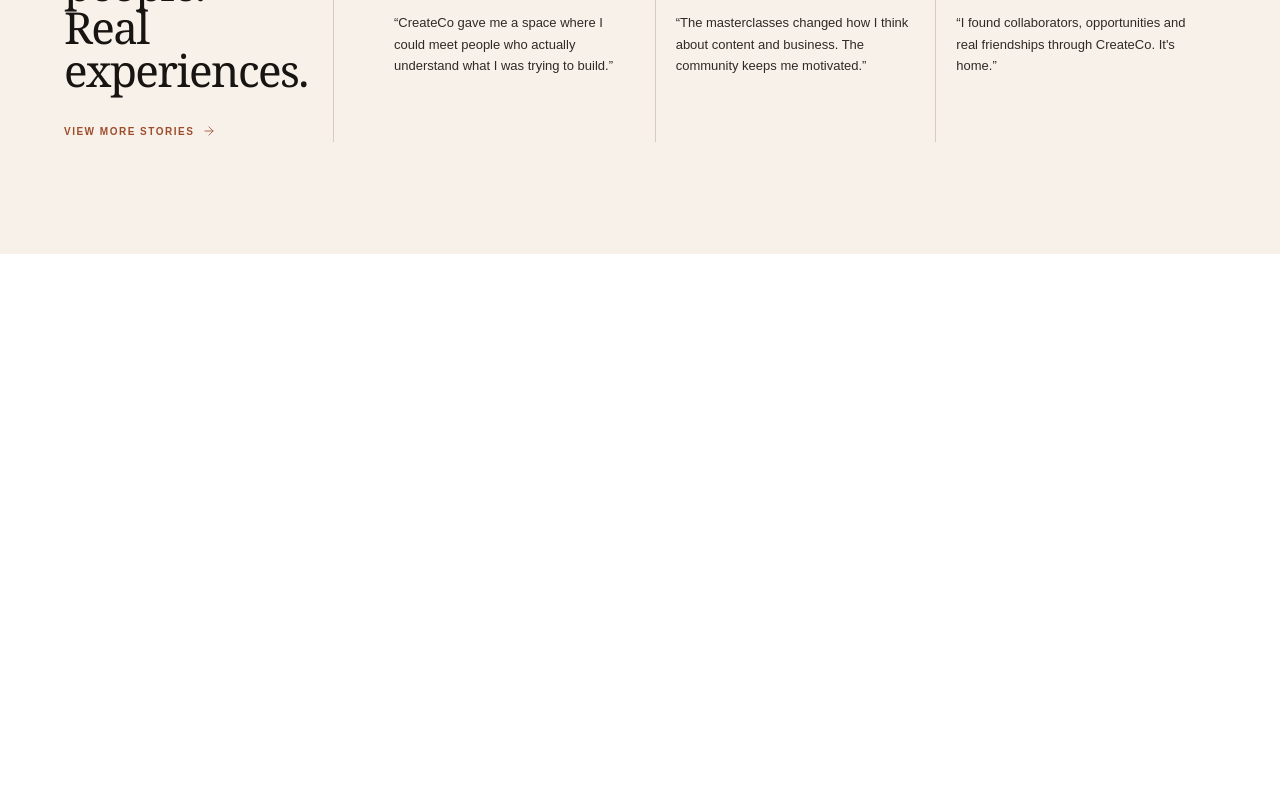
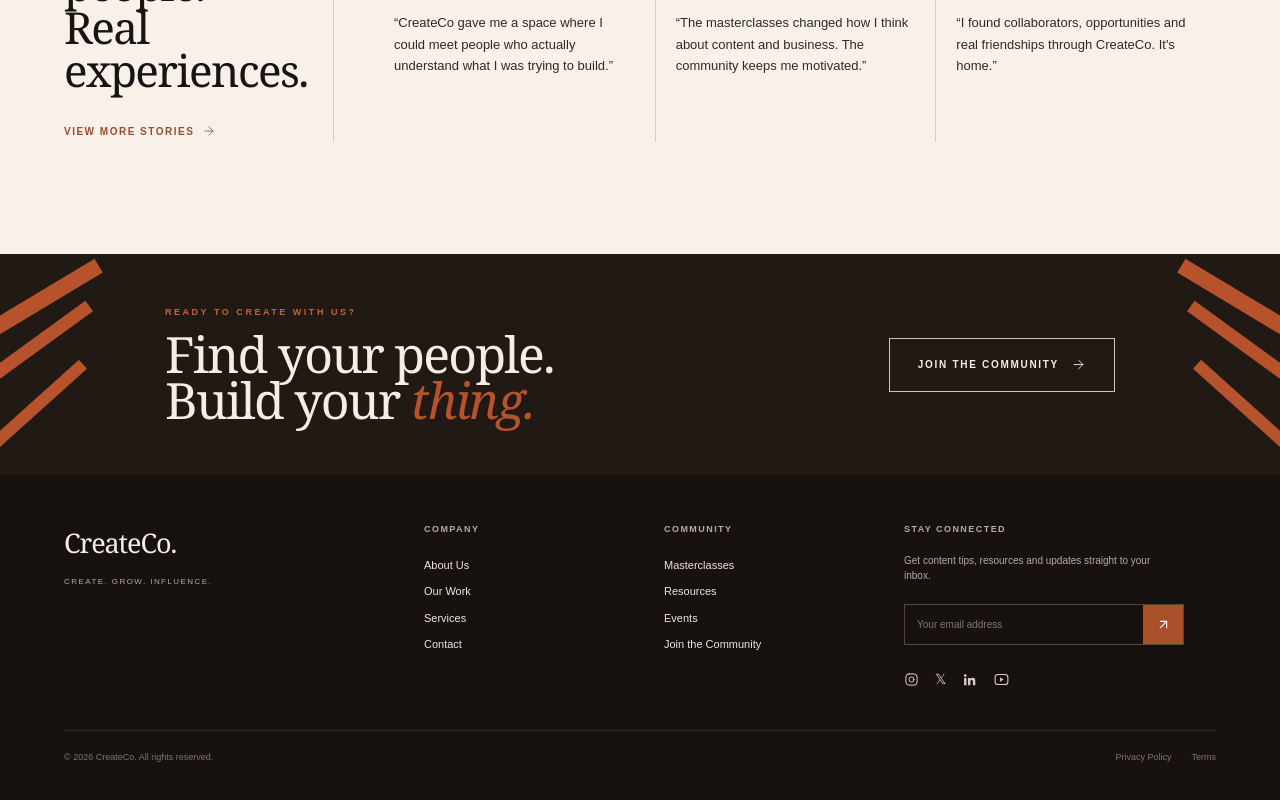
Before and after one commit to Victor4life/createco, a Next.js app: page /community in a window 1280 px wide. Shown: the part 3294-4094 px from the top of the page. Before the commit the page ends 3548 px from the top, so only its background shows below. Built offline with nearby package versions, Linux system fonts and the light colour scheme.

Commit message:
Add CommunityCTA component and integrate it into CommunityPage; include Footer

```diff
--- a/app/community/page.tsx
+++ b/app/community/page.tsx
@@ -1,9 +1,11 @@
 import Community from "@/components/Community";
 import CommunityBenefits from "@/components/community/CommunityBenefits";
+import CommunityCTA from "@/components/community/CommunityCTA";
 import CommunityEvents from "@/components/community/CommunityEvent";
 import CommunityIntro from "@/components/community/CommunityIntro";
 import CommunityStatement from "@/components/community/CommunityStatement";
 import CommunityStories from "@/components/community/CommunityStories";
+import Footer from "@/components/Footer";
 import Navbar from "@/components/Navbar";
 
 export default function CommunityPage() {
@@ -67,6 +69,8 @@ export default function CommunityPage() {
       <CommunityStatement />
       <CommunityEvents />
       <CommunityStories />
+      <CommunityCTA />
+      <Footer />
 
       {/* MORE SECTIONS COMING NEXT */}
     </main>
--- /dev/null
+++ b/components/community/CommunityCTA.tsx
@@ -0,0 +1,64 @@
+import { ArrowRight } from "lucide-react";
+
+export default function CommunityCTA() {
+  return (
+    <section
+      id="join"
+      className="relative overflow-hidden bg-[#211914]"
+    >
+      {/* Left brush strokes */}
+      <div className="pointer-events-none absolute -left-4 top-1/2 hidden -translate-y-1/2 sm:block">
+        <div className="relative h-[180px] w-[150px]">
+          <span className="absolute left-[-20px] top-[20px] block h-[16px] w-[145px] rotate-[-31deg] bg-[#b6532d]" />
+          <span className="absolute left-[-35px] top-[70px] block h-[13px] w-[155px] rotate-[-36deg] bg-[#b6532d]" />
+          <span className="absolute left-[-10px] top-[125px] block h-[12px] w-[125px] rotate-[-42deg] bg-[#b6532d]" />
+        </div>
+      </div>
+
+      {/* Right brush strokes */}
+      <div className="pointer-events-none absolute -right-4 top-1/2 hidden -translate-y-1/2 sm:block">
+        <div className="relative h-[180px] w-[150px]">
+          <span className="absolute right-[-20px] top-[20px] block h-[16px] w-[145px] rotate-[31deg] bg-[#b6532d]" />
+          <span className="absolute right-[-35px] top-[70px] block h-[13px] w-[155px] rotate-[36deg] bg-[#b6532d]" />
+          <span className="absolute right-[-10px] top-[125px] block h-[12px] w-[125px] rotate-[42deg] bg-[#b6532d]" />
+        </div>
+      </div>
+
+      {/* CTA content */}
+      <div className="relative z-10 mx-auto max-w-[1440px] px-6 py-14 sm:px-10 sm:py-16 lg:px-16 lg:py-[52px]">
+        <div className="mx-auto flex max-w-[950px] flex-col items-start gap-8 md:flex-row md:items-center md:justify-between md:gap-12">
+
+          {/* Heading */}
+          <div>
+            <p className="mb-3 text-[9px] font-semibold uppercase tracking-[0.28em] text-[#c36338]">
+              Ready to create with us?
+            </p>
+
+            <h2 className="font-serif text-[36px] leading-[0.92] tracking-[-0.035em] text-[#f5eee6] sm:text-[44px] md:text-[48px] lg:text-[50px]">
+              Find your people.
+              <br />
+              Build your{" "}
+              <span className="italic text-[#b6532d]">
+                thing.
+              </span>
+            </h2>
+          </div>
+
+          {/* Button */}
+          <a
+            href="#join-community"
+            className="group inline-flex min-h-[54px] shrink-0 items-center justify-center gap-3 border border-[#cfc4bb] px-7 text-[10px] font-semibold uppercase tracking-[0.17em] text-[#f5eee6] transition-all duration-300 hover:border-[#b6532d] hover:bg-[#b6532d] md:min-w-[220px]"
+          >
+            Join The Community
+
+            <ArrowRight
+              size={15}
+              strokeWidth={1.4}
+              className="transition-transform duration-300 group-hover:translate-x-1"
+            />
+          </a>
+        </div>
+      </div>
+    </section>
+  );
+}
```
